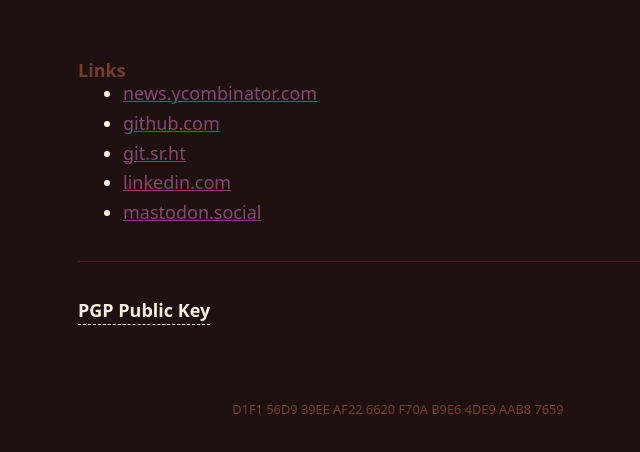
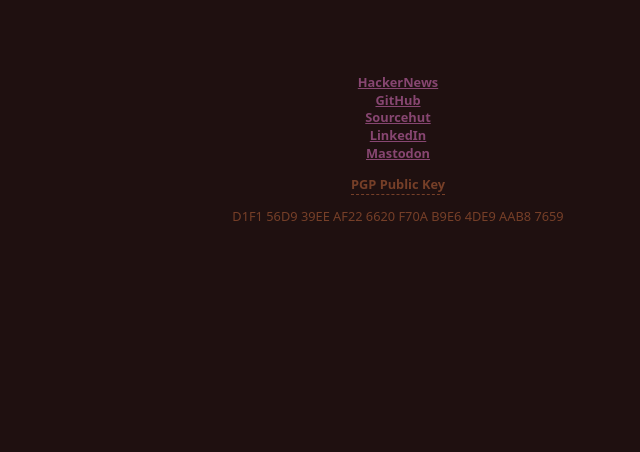
Before and after one commit to lukeramsden/lukeramsden, a website built with Parcel: page src/index.html in a window 1280 px wide. Shown: the part 100-552 px from the top of the page, without its empty margins (242-882 px from the left). Built offline with nearby package versions, Linux system fonts and the light colour scheme.

Commit message:
Moved links and PGP key in to footer

```diff
--- a/src/index.html
+++ b/src/index.html
@@ -24,25 +24,27 @@
 	</header>
 	<main>
 		<article>
-			<h6>Links</h6>
-			<ul>
-				<li>
-					<a href="https://news.ycombinator.com/user?id=lukeramsden">news.ycombinator.com</a>
-				</li>
-				<li>
-					<a href="https://github.com/lukeramsden">github.com</a>
-				</li>
-				<li>
-					<a href="https://git.sr.ht/~lr/">git.sr.ht</a>
-				</li>
-				<li>
-					<a href="https://linkedin.com/in/lukeramsden8/">linkedin.com</a>
-				</li>
-				<li>
-					<a rel="me" href="https://mastodon.social/@lukeramsden">mastodon.social</a>
-				</li>
-			</ul>
-			<hr>
+		</article>
+	</main>
+
+	<footer>
+		<dl>
+			<dt>
+				<a href="https://news.ycombinator.com/user?id=lukeramsden">HackerNews</a>
+			</dt>
+			<dt>
+				<a href="https://github.com/lukeramsden">GitHub</a>
+			</dt>
+			<dt>
+				<a href="https://git.sr.ht/~lr/">Sourcehut</a>
+			</dt>
+			<dt>
+				<a href="https://linkedin.com/in/lukeramsden8/">LinkedIn</a>
+			</dt>
+			<dt>
+				<a rel="me" href="https://mastodon.social/@lukeramsden">Mastodon</a>
+			</dt>
+		</dl>
 		<details>
 			<summary>
 				PGP Public Key
@@ -116,12 +118,8 @@
 				</pre>
 			</p>
 		</details>
-		</article>
-	</main>
-
-	<footer>
+		<p>D1F1 56D9 39EE AF22 6620 F70A B9E6 4DE9 AAB8 7659</p>
 		<noscript>This site works without JavaScript</noscript>
-		<p>D1F1 56D9 39EE AF22 6620 F70A B9E6 4DE9 AAB8 7659</p>
 	</footer>
 </body>
 
```
Lines whose indentation alone changed are shown as unchanged.
